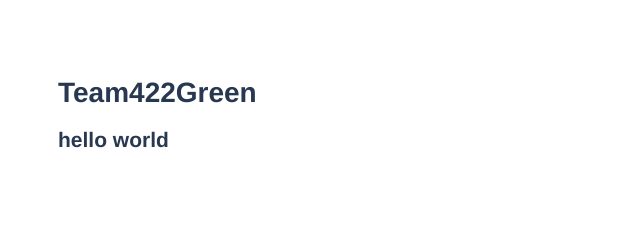
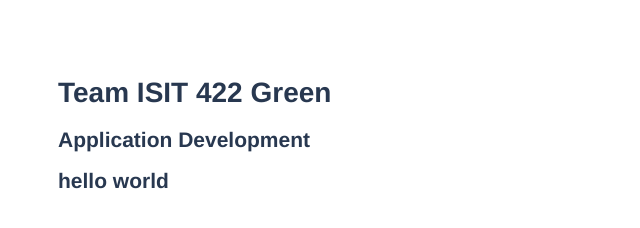
Before and after one commit to TeamGreen11/ISIT422Green, a website: page NodeToDo/public/index.html in a window 1280 px wide. Shown: the whole page, without its empty margins (0-640 px from the left). Drawn offline with Linux system fonts and the light colour scheme.

Commit message:
App Dev h2

```diff
--- a/NodeToDo/public/index.html
+++ b/NodeToDo/public/index.html
@@ -11,7 +11,8 @@
 <link rel="stylesheet" href="stylesheets/style.css">
 </head>
 <body>
-	<h1>Team422Green</h1>
+	<h1>Team ISIT 422 Green</h1>
+	<h2> Application Development<h2>
 <h2> hello world </h2>
 <script src ="javascripts/main.js"></script>
 </body>
```
